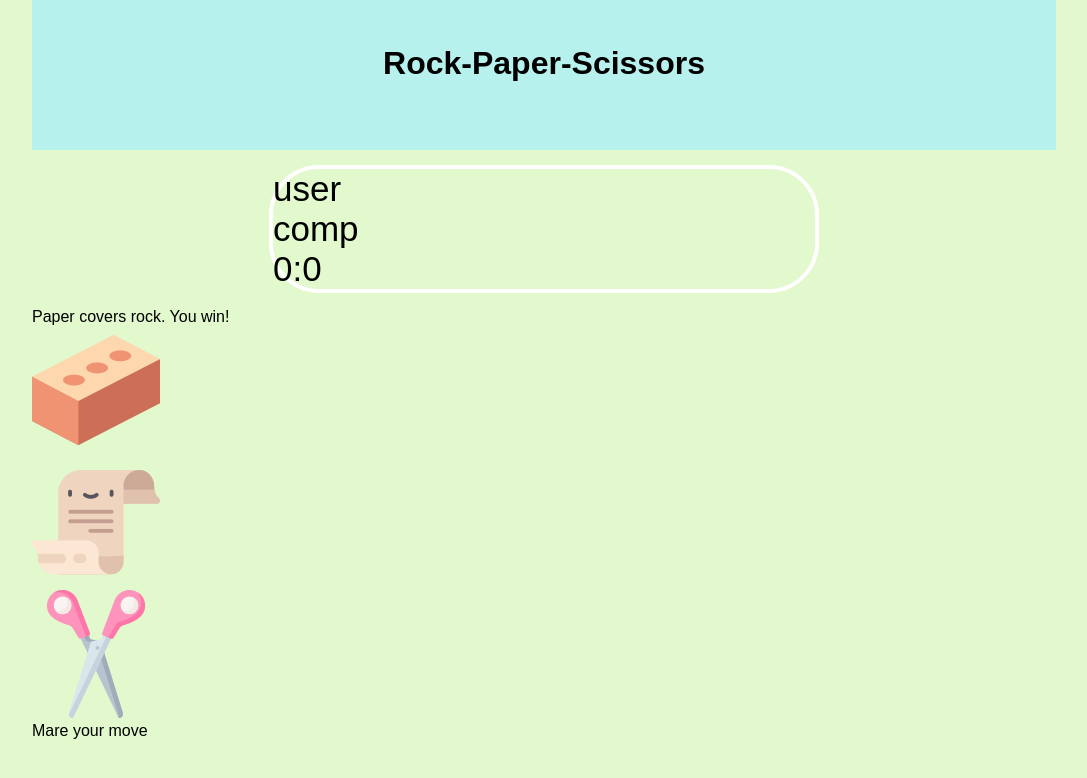
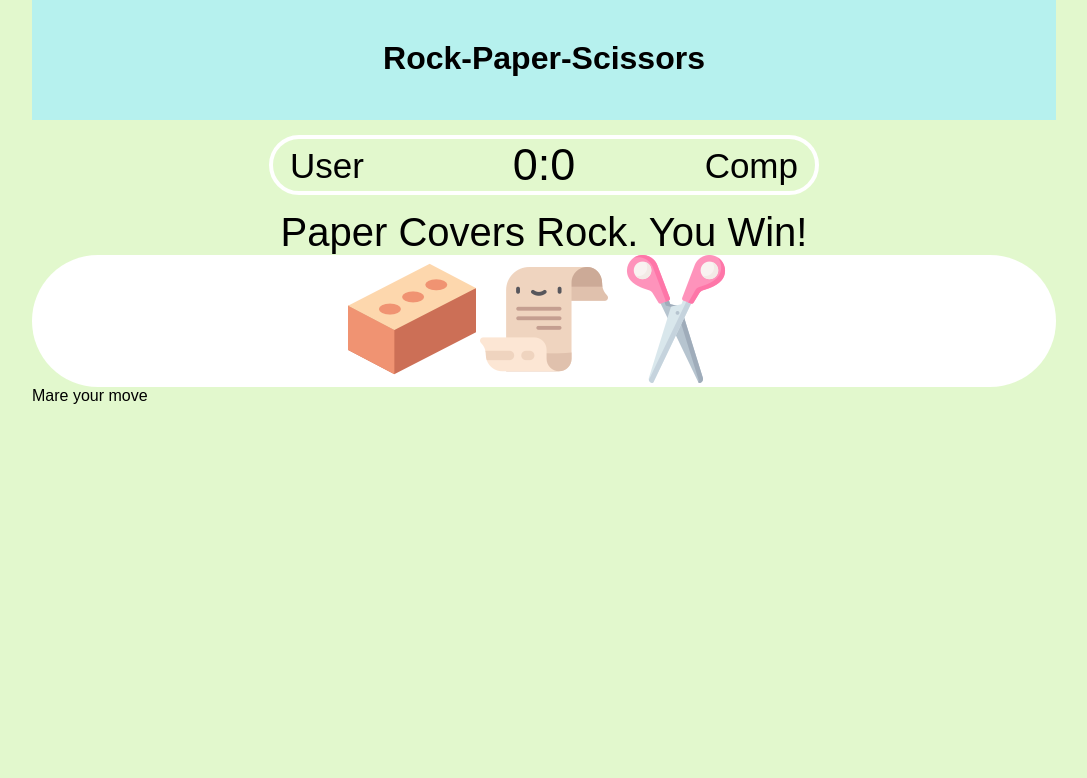
Before and after one commit to StanislavStashchuk/four-games, a website: page srp.html in a window 1280 px wide. Shown: the whole page, without its empty margins (96-1183 px from the left). Drawn offline with Linux system fonts and the light colour scheme.

Commit message:
Rock Paper Scissors #1

```diff
--- a/css/main.scss
+++ b/css/main.scss
@@ -165,14 +165,14 @@ body {
         margin: 0 auto;
 
         header {
-            height: 150px;
+            height: 120px;
             width: 100%;
             background-color: #B6F1EE;
 
             h1 {
                 text-align: center;
                 padding: 20px;
-                padding-top: 45px;
+                padding-top: 40px;
             }
         }
 
@@ -181,7 +181,43 @@ body {
             border: 4px solid white;
             border-radius: 50px;
             width: 550px;
-            font-size: 35px;
+            font-size: 45px;
+            text-align: center;
+            position: relative;
+
+            #user-label {
+                font-size: 35px;
+                position: absolute;
+                top: 7px;
+                left: 17px;
+                text-transform: capitalize;
+            }
+
+            #comp-label {
+                font-size: 35px;
+                position: absolute;
+                top: 7px;
+                right: 17px;
+                text-transform: capitalize;
+            }
+        }
+
+        .result {
+            text-transform: capitalize;
+            font-size: 40px;
+            p {
+                text-align: center;
+            }
+        }
+
+        .choices {
+            background: white;
+            text-align: center;
+            border-radius: 70px;
+
+            .choice {
+                display: inline-block;
+            }
         }
     }
 }
```
Also changed, not shown: css/main.css, 1 other file.
